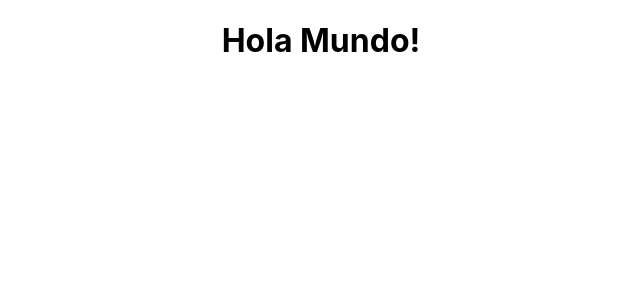
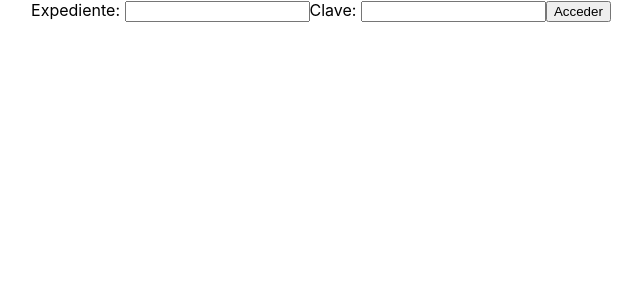
Before and after one commit to albbeltran/employees-management, a React (Create React App) app: page / in a window 1280 px wide. Shown: the top 300 px of the page, without its empty margins (319-961 px from the left). Built offline with nearby package versions, Linux system fonts and the light colour scheme.

Commit message:
initial login form

```diff
--- a/package.json
+++ b/package.json
@@ -10,6 +10,7 @@
     "@types/node": "^16.18.58",
     "@types/react": "^18.2.28",
     "@types/react-dom": "^18.2.13",
+    "dotenv": "^16.3.1",
     "express": "^4.18.2",
     "mysql": "^2.18.1",
     "react": "^18.2.0",
@@ -22,7 +23,8 @@
     "start": "react-scripts start",
     "build": "react-scripts build",
     "test": "react-scripts test",
-    "eject": "react-scripts eject"
+    "eject": "react-scripts eject",
+    "server": "node server.tsx"
   },
   "eslintConfig": {
     "extends": [
--- a/src/App.tsx
+++ b/src/App.tsx
@@ -1,10 +1,11 @@
 import React from 'react';
 import './App.css';
+import { Login } from './components/Login';
 
 function App() {
   return (
     <div className="App">
-      <h1>Hola Mundo!</h1>
+      <Login></Login>
     </div>
   );
 }
--- /dev/null
+++ b/src/components/Login.tsx
@@ -0,0 +1,45 @@
+import React from 'react';
+import { useState } from 'react';
+
+const Login = () => {
+    const [id, setId] = useState('');
+    const [password, setPassword] = useState('');
+
+    const handleSubmit = (e: any) => {
+        // POST
+
+        e.preventDefault();
+
+        alert(`Employee ${id} with password ${password}`);
+    }
+
+    const handleUserId = (e: any) => setId(e.target.value)
+
+    const handleUserPassword = (e: any) => setPassword(e.target.value)
+
+    return (
+        <>
+            <form onSubmit={handleSubmit} action="/login">
+                <label htmlFor="id_emp">Expediente: </label>
+                <input
+                    type="text"
+                    name="id_emp"
+                    id="id_emp"
+                    onChange={handleUserId}
+                />
+
+                <label htmlFor="password">Clave: </label>
+                <input
+                    type="password"
+                    name="password"
+                    id="password"
+                    onChange={handleUserPassword}
+                />
+                <input type="submit" value="Acceder" />
+            </form>
+        </>
+    );
+
+}
+
+export { Login }
```
Also changed, not shown: server.tsx (added, +15 -0 lines), 2 other files (tests, documents, lock files or other folders).
